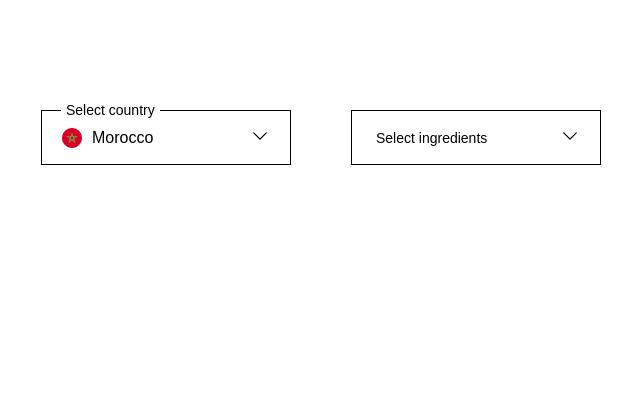
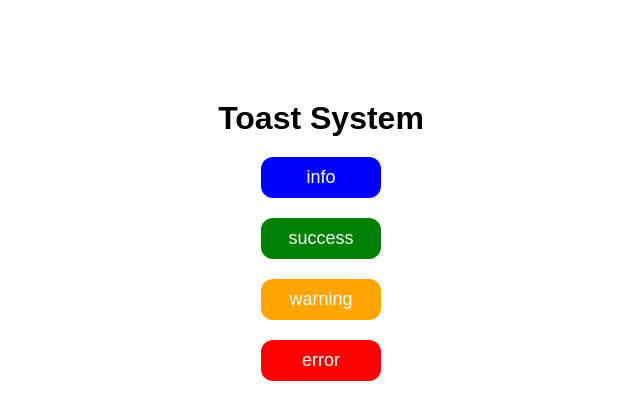
Before and after one commit to ABDELILAHTECH/30days-30features, a React (Vite) app: page / in a window 1280 px wide. Shown: the top 420 px of the page, without its empty margins (319-959 px from the left). Built offline with nearby package versions, Linux system fonts and the light colour scheme.

Commit message:
feat(feat4) : create toast system

```diff
--- a/src/App.jsx
+++ b/src/App.jsx
@@ -2,13 +2,14 @@ import "./App.css"
 import SearchAutoComplete from "./features/1_SearchAutoComplete/SearchAutoComplete"
 import DeleteConfirmModal from "./features/2_DeleteConfirmationMod/DeleteConfirmModal"
 import DropDown from "./features/3_DropDown/DropDowns"
+import ToastSystem from "./features/4_ToastSystem/ToastSystem"
 export default function App() {
   return (
     <div>
       {/*<SearchAutoComplete /> 1 feature */}
       {/*<DeleteConfirmModal />*/}
-      <DropDown />
-      {/**/}
+      {/*<DropDown />*/}
+      <ToastSystem />
       {/**/}
       {/**/}
       {/**/}
--- /dev/null
+++ b/src/features/4_ToastSystem/Toast.jsx
@@ -0,0 +1,15 @@
+
+export default function Toast({toast, deleteToast}){
+
+  return (
+    <div className="toast" style={{backgroundColor:toast.color}}>
+      <span>{toast.icon} </span>
+      <span>{toast.message}</span>
+      <button onClick={deleteToast}>
+        <svg xmlns="http://www.w3.org/2000/svg" fill="none" viewBox="0 0 24 24" strokeWidth={1.5} stroke="currentColor" className="size-6">
+            <path strokeLinecap="round" strokeLinejoin="round" d="M6 18 18 6M6 6l12 12" />
+        </svg>
+      </button>
+    </div>
+  )
+}
--- /dev/null
+++ b/src/features/4_ToastSystem/ToastSystem.jsx
@@ -0,0 +1,77 @@
+import { useState } from "react";
+import "./style4.scss";
+import Toast from "./Toast";
+
+export default function ToastSystem() {
+  const messages = [
+    {
+      type: "info",
+      message: "New update available",
+      color: "blue",
+    },
+    {
+      type: "success",
+      message: "Action completed successfully",
+      color: "green",
+    },
+    {
+      type: "warning",
+      message: "Be careful with this action",
+      color: "orange",
+    },
+    {
+      type: "error",
+      message: "Something went wrong",
+      color: "red",
+    },
+  ];
+
+  // 🔥 ONE SINGLE STATE (best practice)
+  const [toasts, setToasts] = useState([]);
+
+  const handleClick = (toast) => {
+    const id = Date.now();
+
+    setToasts((prev) => [
+      ...prev,
+      { ...toast, id }
+    ]);
+
+    setTimeout(() => {
+      setToasts((prev) => prev.filter((t) => t.id !== id));
+    }, 3000);
+  };
+
+  const deleteToast = (id) => {
+    setToasts((prev) => prev.filter((t) => t.id !== id));
+  };
+
+  return (
+    <div className="toast-msgs-container">
+
+      <div className="toasts">
+        {toasts.map((toast) => (
+          <Toast
+            key={toast.id}
+            toast={toast}
+            deleteToast={() => deleteToast(toast.id)}
+          />
+        ))}
+      </div>
+
+      <h1>Toast System</h1>
+
+      <div className="toasts-btns">
+        {messages.map((msg) => (
+          <button
+            key={msg.type}
+            style={{ backgroundColor: msg.color }}
+            onClick={() => handleClick(msg)}
+          >
+            {msg.type}
+          </button>
+        ))}
+      </div>
+    </div>
+  );
+}
--- /dev/null
+++ b/src/features/4_ToastSystem/style4.scss
@@ -0,0 +1,48 @@
+.toast-msgs-container{
+    position: relative;
+    padding-top: 100px;
+    svg{
+        width: 20px;
+    }
+    .toasts{
+        position: fixed;
+        left: 50%;
+        transform: translateX(-50%);
+        top: 20px;
+    }
+    .toast{
+        display: flex;
+        align-items: center;
+        justify-content: space-between;
+        margin-bottom: 10px;
+        gap: 10px;
+        padding: 8px 13px;
+        animation: toastAnimation 0.3s;
+        @keyframes toastAnimation {
+            from{
+                transform: translateY(-20px);
+            }
+            to{
+
+            }
+        }
+        span, svg path{
+            color: white;
+
+        }
+    }
+    .toasts-btns{
+       margin-top: 20px;
+       display: flex;
+       flex-direction: column;
+       gap: 20px;
+       align-items: center;
+       button{
+        font-size: 18px;
+        width: 120px;
+        padding: 10px 0;
+        border-radius: 12px;
+        color: white;
+       }
+    }
+}
```
